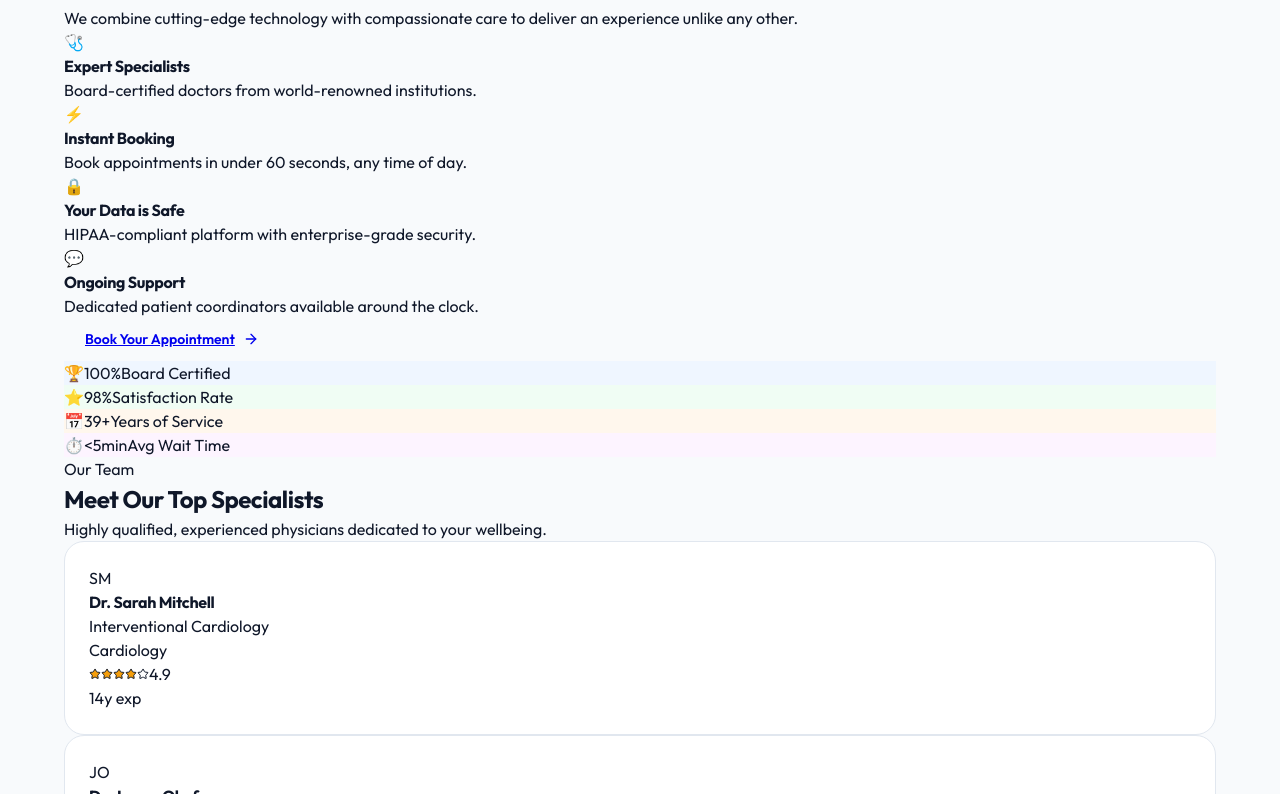
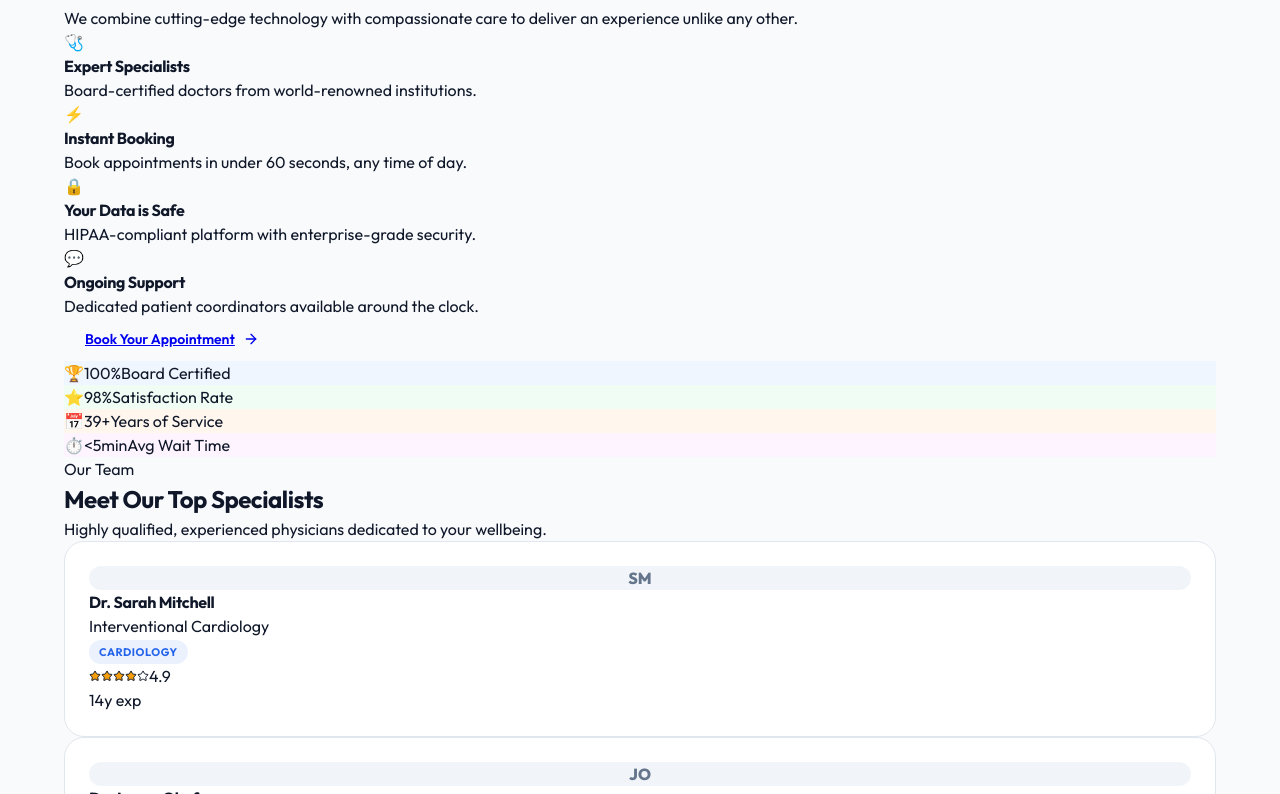
Before and after one commit to riyanshu-lab/medicare, a React (Vite) app: page / in a window 1280 px wide. Shown: the part 2006-2800 px from the top of the page. Built offline with nearby package versions, Linux system fonts and the light colour scheme; no server answers.

Commit message:
Refine global CSS with avatar and badge utilities

```diff
--- a/src/styles/global.css
+++ b/src/styles/global.css
@@ -178,12 +178,36 @@ h1, h2, h3, h4, h5, h6 {
   gap: var(--s-6);
 }
 
-/* ─── Animations ─────────────────────────────────────────────────────────────── */
-.fade-up {
-  animation: fadeUp 0.6s cubic-bezier(0.16, 1, 0.3, 1) forwards;
+/* ─── Utilities ─────────────────────────────────────────────────────────────── */
+.avatar {
+  display: flex;
+  align-items: center;
+  justify-content: center;
+  border-radius: var(--r-full);
+  font-weight: 800;
+  flex-shrink: 0;
+  background: var(--bg-muted);
+  color: var(--text-muted);
+}
+.avatar-sm { width: 32px; height: 32px; font-size: 12px; }
+.avatar-md { width: 44px; height: 44px; font-size: 16px; }
+.avatar-lg { width: 64px; height: 64px; font-size: 24px; }
+
+.badge {
+  display: inline-flex;
+  padding: 4px 10px;
+  border-radius: var(--r-full);
+  font-size: 11px;
+  font-weight: 700;
+  text-transform: uppercase;
+  letter-spacing: 0.05em;
 }
 
-@keyframes fadeUp {
-  from { opacity: 0; transform: translateY(20px); }
-  to { opacity: 1; transform: translateY(0); }
-}
+.badge-primary { background: var(--primary-soft); color: var(--primary); }
+.badge-success { background: hsl(142, 71%, 95%); color: hsl(142, 71%, 45%); }
+.badge-warning { background: hsl(38, 92%, 95%); color: hsl(38, 92%, 50%); }
+.badge-danger  { background: hsl(0, 84%, 95%); color: hsl(0, 84%, 60%); }
+
+.dark .badge-success { background: hsla(142, 71%, 45%, 0.1); }
+.dark .badge-warning { background: hsla(38, 92%, 50%, 0.1); }
+.dark .badge-danger  { background: hsla(0, 84%, 60%, 0.1); }
```
